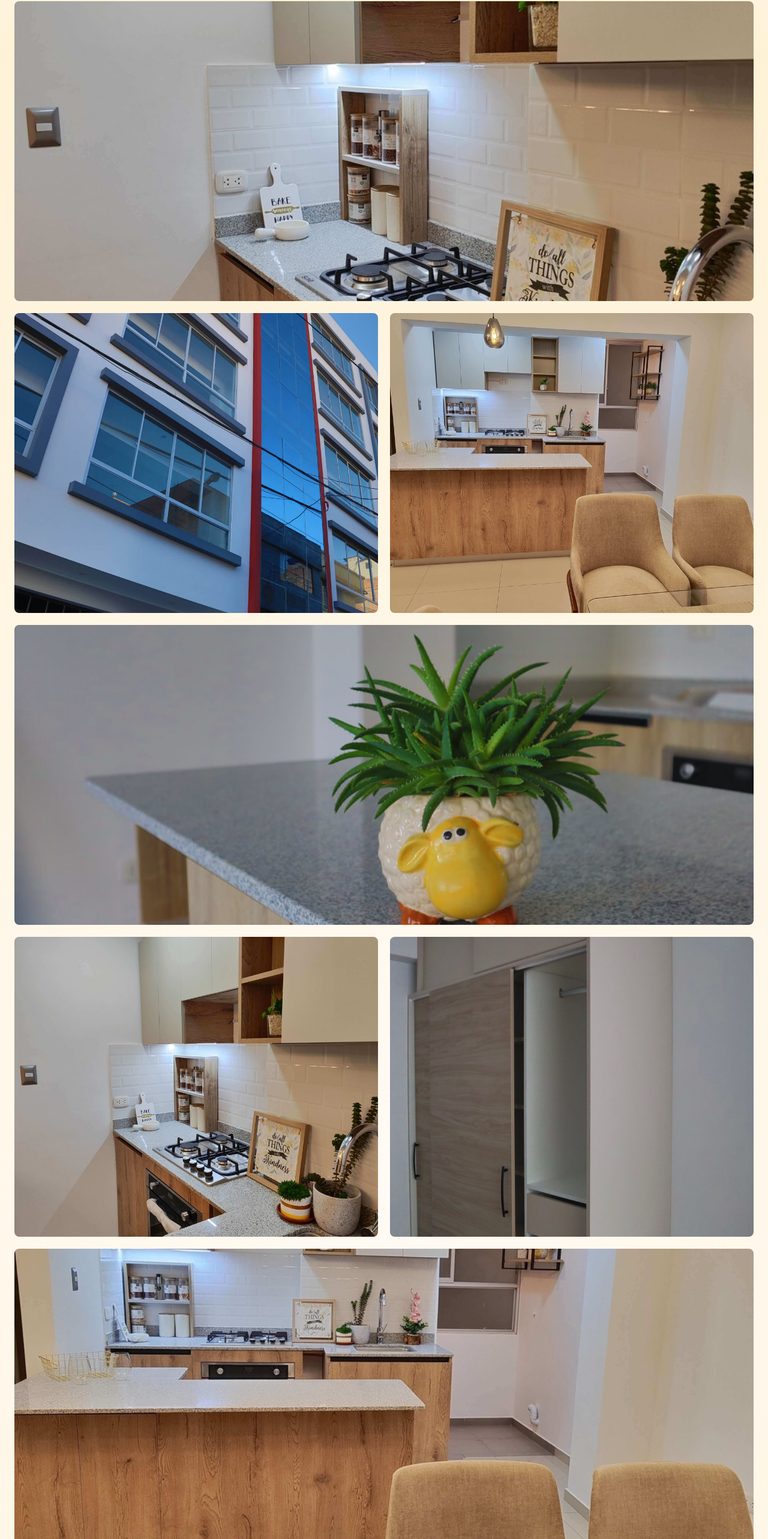
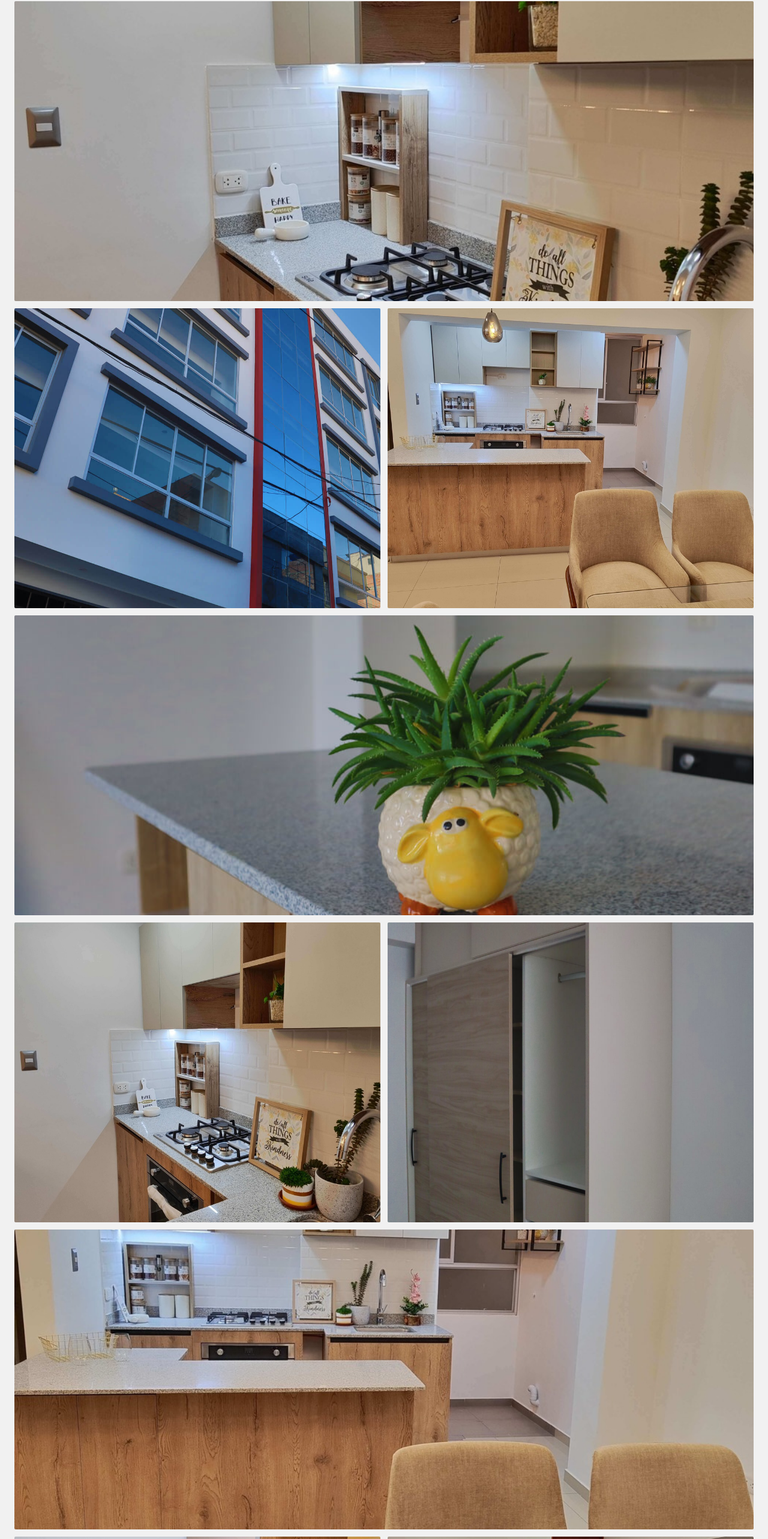
Before and after one commit to raffo1234/esperanza124, a Next.js app: page /sections/Gallery in a window 1280 px wide. Shown: the part 222-2788 px from the top of the page at 60% size. Built offline with nearby package versions, Linux system fonts and the light colour scheme.

Commit message:
feat: improve UI

```diff
--- a/pages/_document.js
+++ b/pages/_document.js
@@ -29,9 +29,7 @@ export default function Document() {
       </Head>
       <body
         style={{
-          background: "rgb(255,250,244)",
-          background:
-            "radial-gradient(circle, rgba(255,250,244,1) 0%, rgba(254,242,214,1) 87%, rgba(255,250,244,1) 100%)",
+          background: "#f1f1f1",
         }}
       >
         <Main />
--- a/pages/sections/Gallery.js
+++ b/pages/sections/Gallery.js
@@ -20,10 +20,10 @@ export default function Gallery() {
     <Section id="galeria">
       <Container>
         <Subtitle>Galeria</Subtitle>
-        <div className="space-y-5">
+        <div className="space-y-3">
           <Fade>
-            <div className="flex items-center space-x-5">
-              <div className="relative flex-1 h-[350px] lg:h-[500px] overflow-hidden rounded-lg ">
+            <div className="flex items-center space-x-3">
+              <div className="relative flex-1 h-[350px] lg:h-[500px] overflow-hidden rounded-sm">
                 <Image
                   src={image2}
                   className="relative z-10"
@@ -38,8 +38,8 @@ export default function Gallery() {
             </div>
           </Fade>
           <Fade>
-            <div className="items-center space-y-5 lg:space-y-0 lg:space-x-5 lg:flex">
-              <div className="relative flex-1 h-[350px] lg:h-[500px] overflow-hidden rounded-lg">
+            <div className="items-center space-y-3 lg:space-y-0 lg:space-x-3 lg:flex">
+              <div className="relative flex-1 h-[350px] lg:h-[500px] overflow-hidden rounded-sm">
                 <Image
                   src={image6}
                   className="relative z-10"
@@ -51,7 +51,7 @@ export default function Gallery() {
                   quality={100}
                 />
               </div>
-              <div className="relative flex-1 h-[350px] lg:h-[500px] overflow-hidden rounded-lg">
+              <div className="relative flex-1 h-[350px] lg:h-[500px] overflow-hidden rounded-sm">
                 <Image
                   src={image3}
                   className="relative z-10"
@@ -66,8 +66,8 @@ export default function Gallery() {
             </div>
           </Fade>
           <Fade>
-            <div className="flex items-center space-x-5">
-              <div className="relative flex-1 h-[350px] lg:h-[500px] overflow-hidden rounded-lg">
+            <div className="flex items-center space-x-3">
+              <div className="relative flex-1 h-[350px] lg:h-[500px] overflow-hidden rounded-sm">
                 <Image
                   src={image4}
                   className="relative z-10"
@@ -82,8 +82,8 @@ export default function Gallery() {
             </div>
           </Fade>
           <Fade>
-            <div className="items-center space-y-5 lg:space-y-0 lg:space-x-5 lg:flex">
-              <div className="relative flex-1 h-[350px] lg:h-[500px] overflow-hidden rounded-lg">
+            <div className="items-center space-y-3 lg:space-y-0 lg:space-x-3 lg:flex">
+              <div className="relative flex-1 h-[350px] lg:h-[500px] overflow-hidden rounded-sm">
                 <Image
                   src={image2}
                   className="relative z-10"
@@ -95,7 +95,7 @@ export default function Gallery() {
                   quality={100}
                 />
               </div>
-              <div className="relative flex-1 h-[350px] lg:h-[500px] overflow-hidden rounded-lg">
+              <div className="relative flex-1 h-[350px] lg:h-[500px] overflow-hidden rounded-sm">
                 <Image
                   src={image5}
                   className="relative z-10"
@@ -110,8 +110,8 @@ export default function Gallery() {
             </div>
           </Fade>
           <Fade>
-            <div className="flex items-center space-x-5">
-              <div className="relative flex-1 h-[350px] lg:h-[500px] overflow-hidden rounded-lg">
+            <div className="flex items-center space-x-3">
+              <div className="relative flex-1 h-[350px] lg:h-[500px] overflow-hidden rounded-sm">
                 <Image
                   src={image3}
                   className="relative z-10"
@@ -126,8 +126,8 @@ export default function Gallery() {
             </div>
           </Fade>
           <Fade>
-            <div className="items-center space-y-5 lg:space-y-0 lg:space-x-5 lg:flex">
-              <div className="relative flex-1 h-[350px] lg:h-[500px] overflow-hidden rounded-lg">
+            <div className="items-center space-y-3 lg:space-y-0 lg:space-x-3 lg:flex">
+              <div className="relative flex-1 h-[350px] lg:h-[500px] overflow-hidden rounded-sm">
                 <Image
                   src={kitchen}
                   className="relative z-10"
@@ -139,7 +139,7 @@ export default function Gallery() {
                   quality={100}
                 />
               </div>
-              <div className="relative flex-1 h-[350px] lg:h-[500px] overflow-hidden rounded-lg">
+              <div className="relative flex-1 h-[350px] lg:h-[500px] overflow-hidden rounded-sm">
                 <Image
                   src={livingRoom}
                   className="relative z-10"
@@ -154,8 +154,8 @@ export default function Gallery() {
             </div>
           </Fade>
           <Fade>
-            <div className="flex items-center space-x-5">
-              <div className="relative flex-1 h-[350px] lg:h-[500px] overflow-hidden rounded-lg">
+            <div className="flex items-center space-x-3">
+              <div className="relative flex-1 h-[350px] lg:h-[500px] overflow-hidden rounded-sm">
                 <Image
                   src={stairs}
                   className="relative z-10"
@@ -170,8 +170,8 @@ export default function Gallery() {
             </div>
           </Fade>
           <Fade>
-            <div className="items-center space-y-5 lg:space-y-0 lg:space-x-5 lg:flex">
-              <div className="relative flex-1 h-[350px] lg:h-[500px] overflow-hidden rounded-lg">
+            <div className="items-center space-y-3 lg:space-y-0 lg:space-x-3 lg:flex">
+              <div className="relative flex-1 h-[350px] lg:h-[500px] overflow-hidden rounded-sm">
                 <Image
                   src={bathroom}
                   className="relative z-10"
@@ -183,7 +183,7 @@ export default function Gallery() {
                   quality={100}
                 />
               </div>
-              <div className="relative flex-1 h-[350px] lg:h-[500px] overflow-hidden rounded-lg">
+              <div className="relative flex-1 h-[350px] lg:h-[500px] overflow-hidden rounded-sm">
                 <Image
                   src={bathroom2}
                   className="relative z-10"
```
